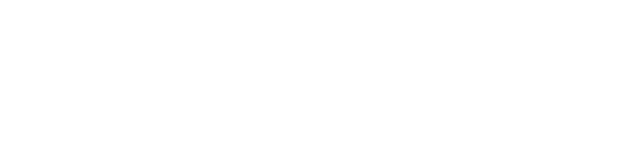
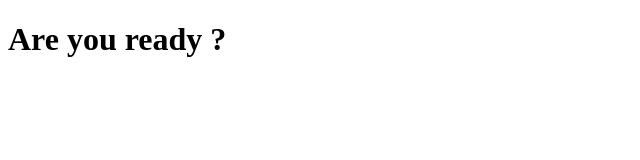
Before and after one commit to StephaneSauvaget/helloWorld, a plain HTML site: page index.html in a window 1280 px wide. Shown: the whole page, without its empty margins (0-640 px from the left). Drawn offline with Linux system fonts and the light colour scheme.

Commit message:
just asking few question

```diff
--- a/index.html
+++ b/index.html
@@ -5,7 +5,7 @@
   <title>Welcome to the WCS</title> <!--changé de titre -->
 </head>
 <body>
-  <h1></h1> <!-- Création balise h1 -->
+  <h1>Are you ready ?</h1> <!-- Création balise h1 -->
   <h2></h2> <!-- Création balise h2 -->
 </body>
 </html>
```
